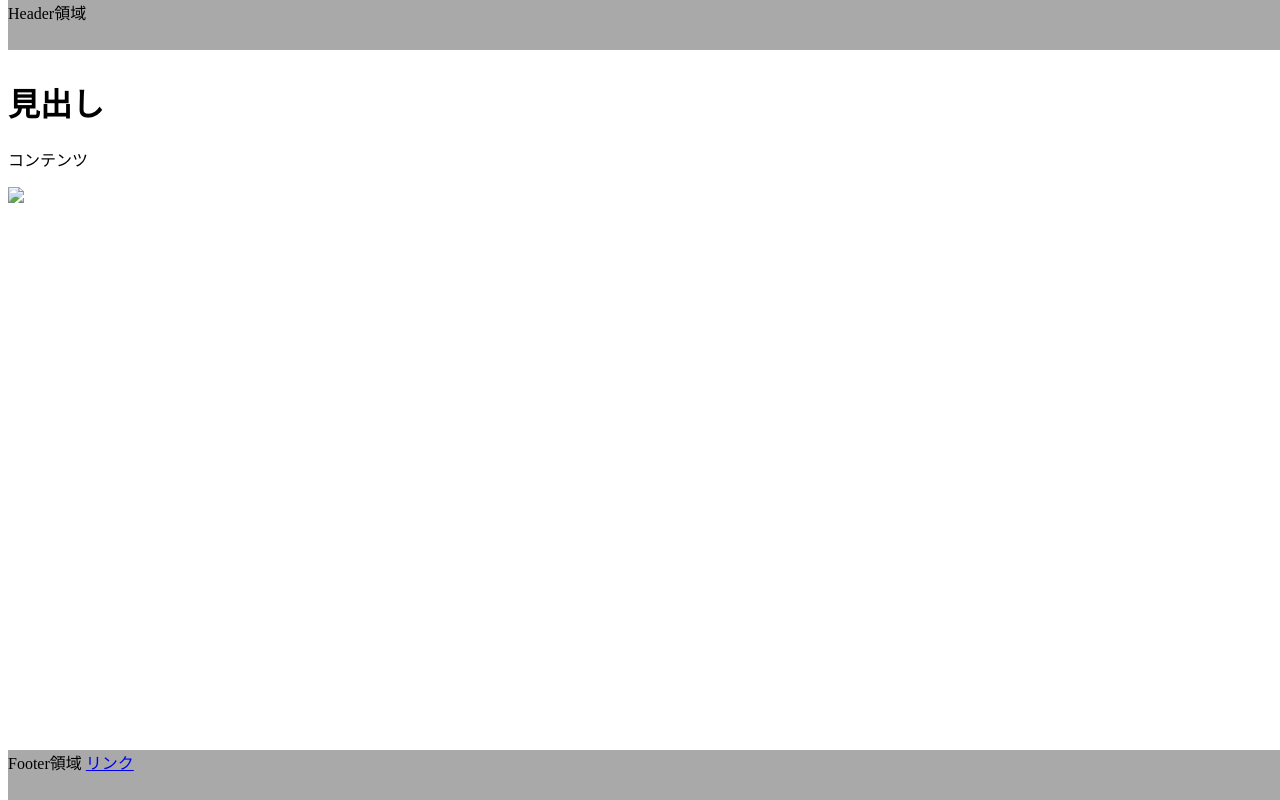
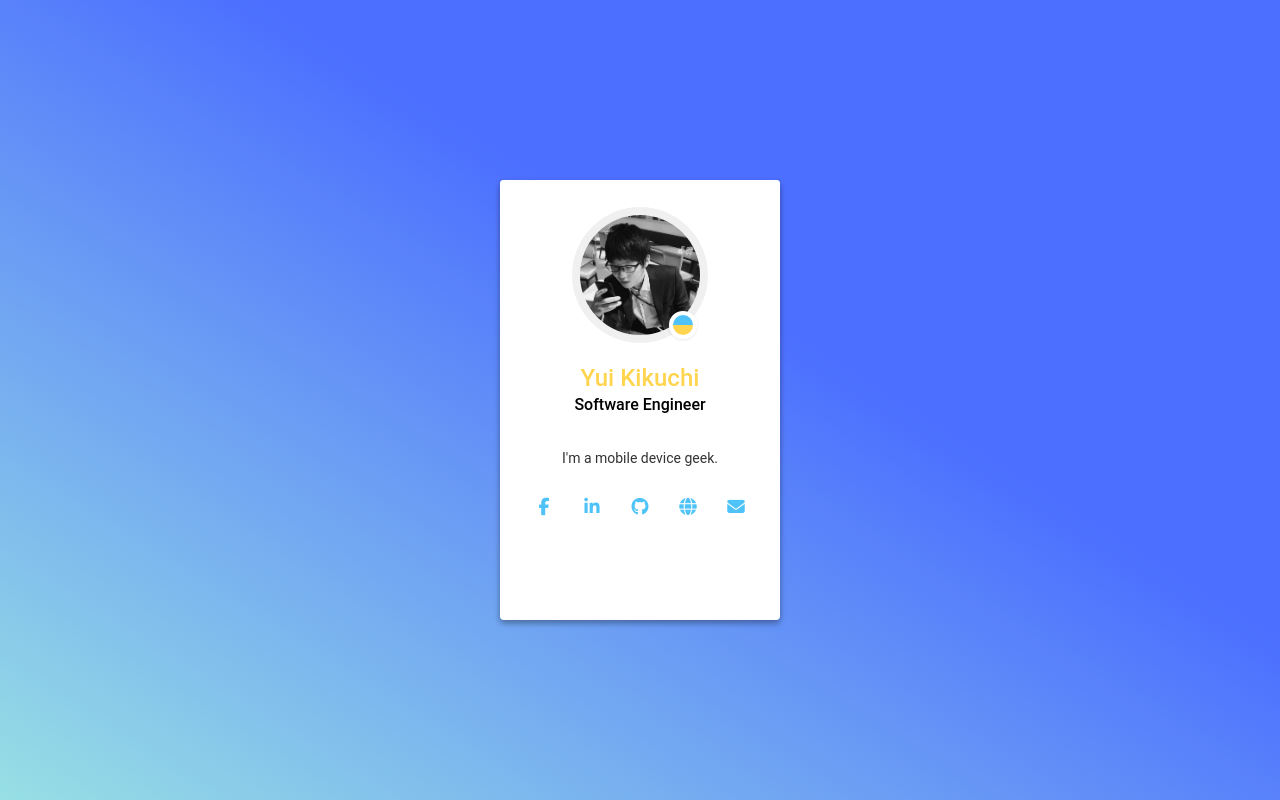
Before and after one commit to yuikikuchi/yuikikuchi.github.io, a plain HTML site: page index.html in a window 1280 px wide. Drawn offline with Linux system fonts and the light colour scheme.

Commit message:
profile update

```diff
--- /dev/null
+++ b/css/style.css
@@ -0,0 +1,500 @@
+html {
+  height: 100%;
+}
+
+body {
+  overflow: hidden;
+  background: linear-gradient(to bottom left, #4C6FFF 40%, #97DFE4 100%);
+  background-size: cover;
+  position: fixed;
+  padding: 0px;
+  margin: 0px;
+  width: 100%;
+  height: 100%;
+  font: normal 14px/1.618em "Roboto", sans-serif;
+  -webkit-font-smoothing: antialiased;
+}
+
+body:before {
+  content: "";
+  height: 0px;
+  padding: 0px;
+  border: 130em solid #313440;
+  position: absolute;
+  left: 50%;
+  top: 100%;
+  z-index: 2;
+  display: block;
+  -webkit-border-radius: 50%;
+  border-radius: 50%;
+  -webkit-transform: translate(-50%, -50%);
+  transform: translate(-50%, -50%);
+  -webkit-animation: puff 0.5s 1.8s cubic-bezier(0.55, 0.055, 0.675, 0.19) forwards, borderRadius 0.2s 2.3s linear forwards;
+  animation: puff 0.5s 1.8s cubic-bezier(0.55, 0.055, 0.675, 0.19) forwards, borderRadius 0.2s 2.3s linear forwards;
+}
+
+h1,
+h2 {
+  font-weight: 500;
+  margin: 0px 0px 5px 0px;
+}
+
+h1 {
+  font-size: 24px;
+}
+
+h2 {
+  font-size: 16px;
+}
+
+p {
+  margin: 0px;
+}
+
+.profile-card {
+  background: #FFD54F;
+  width: 56px;
+  height: 56px;
+  position: absolute;
+  left: 50%;
+  top: 50%;
+  z-index: 2;
+  overflow: hidden;
+  opacity: 0;
+  margin-top: 70px;
+  -webkit-transform: translate(-50%, -50%);
+  transform: translate(-50%, -50%);
+  -webkit-border-radius: 50%;
+  border-radius: 50%;
+  -webkit-box-shadow: 0px 3px 6px rgba(0, 0, 0, 0.16), 0px 3px 6px rgba(0, 0, 0, 0.23);
+  box-shadow: 0px 3px 6px rgba(0, 0, 0, 0.16), 0px 3px 6px rgba(0, 0, 0, 0.23);
+  -webkit-animation: init 0.5s 0.2s cubic-bezier(0.55, 0.055, 0.675, 0.19) forwards, moveDown 1s 0.8s cubic-bezier(0.6, -0.28, 0.735, 0.045) forwards, moveUp 1s 1.8s cubic-bezier(0.175, 0.885, 0.32, 1.275) forwards, materia 0.5s 2.7s cubic-bezier(0.86, 0, 0.07, 1) forwards;
+  animation: init 0.5s 0.2s cubic-bezier(0.55, 0.055, 0.675, 0.19) forwards, moveDown 1s 0.8s cubic-bezier(0.6, -0.28, 0.735, 0.045) forwards, moveUp 1s 1.8s cubic-bezier(0.175, 0.885, 0.32, 1.275) forwards, materia 0.5s 2.7s cubic-bezier(0.86, 0, 0.07, 1) forwards;
+}
+
+.profile-card header {
+  width: 179px;
+  height: 280px;
+  padding: 40px 20px 30px 20px;
+  display: inline-block;
+  float: left;
+  border-right: 2px dashed #EEEEEE;
+  background: #FFFFFF;
+  color: #000000;
+  margin-top: 50px;
+  opacity: 0;
+  text-align: center;
+  -webkit-animation: moveIn 1s 3.1s ease forwards;
+  animation: moveIn 1s 3.1s ease forwards;
+}
+
+.profile-card header h1 {
+  color: #FFD54F;
+}
+
+.profile-card header a {
+  display: inline-block;
+  text-align: center;
+  position: relative;
+  margin: 25px 30px;
+}
+
+.profile-card header a:after {
+  position: absolute;
+  content: "";
+  bottom: 3px;
+  right: 3px;
+  width: 20px;
+  height: 20px;
+  border: 4px solid #FFFFFF;
+  -webkit-transform: scale(0);
+  transform: scale(0);
+  background: -webkit-linear-gradient(top, #4FC3F7 0%, #4FC3F7 50%, #FFD54F 50%, #FFD54F 100%);
+  background: linear-gradient(#4FC3F7 0%, #4FC3F7 50%, #FFD54F 50%, #FFD54F 100%);
+  -webkit-border-radius: 50%;
+  border-radius: 50%;
+  -webkit-box-shadow: 0px 1px 3px rgba(0, 0, 0, 0.1);
+  box-shadow: 0px 1px 3px rgba(0, 0, 0, 0.1);
+  -webkit-animation: scaleIn 0.3s 3.5s ease forwards;
+  animation: scaleIn 0.3s 3.5s ease forwards;
+}
+
+.profile-card header a > img {
+  width: 120px;
+  max-width: 100%;
+  -webkit-border-radius: 50%;
+  border-radius: 50%;
+  -webkit-transition: -webkit-box-shadow 0.3s ease;
+  transition: box-shadow 0.3s ease;
+  -webkit-box-shadow: 0px 0px 0px 8px rgba(0, 0, 0, 0.06);
+  box-shadow: 0px 0px 0px 8px rgba(0, 0, 0, 0.06);
+}
+
+.profile-card header a:hover > img {
+  -webkit-box-shadow: 0px 0px 0px 12px rgba(0, 0, 0, 0.1);
+  box-shadow: 0px 0px 0px 12px rgba(0, 0, 0, 0.1);
+}
+
+.profile-card .profile-bio {
+  width: 175px;
+  height: 180px;
+  display: inline-block;
+  float: right;
+  padding: 50px 20px 30px 20px;
+  background: #FFFFFF;
+  color: #333333;
+  margin-top: 50px;
+  text-align: center;
+  opacity: 0;
+  -webkit-animation: moveIn 1s 3.1s ease forwards;
+  animation: moveIn 1s 3.1s ease forwards;
+}
+
+.profile-social-links {
+  width: 218px;
+  display: inline-block;
+  float: right;
+  margin: 0px;
+  padding: 15px 20px;
+  background: #FFFFFF;
+  margin-top: 50px;
+  text-align: center;
+  opacity: 0;
+  -webkit-box-sizing: border-box;
+  box-sizing: border-box;
+  -webkit-animation: moveIn 1s 3.1s ease forwards;
+  animation: moveIn 1s 3.1s ease forwards;
+}
+
+.profile-social-links li {
+  list-style: none;
+  margin: -5px 0px 0px 0px;
+  padding: 0px;
+  float: left;
+  width: 20%;
+  text-align: center;
+}
+
+.profile-social-links li a {
+  display: inline-block;
+  color: #4FC3F7;
+  width: 24px;
+  height: 24px;
+  padding: 6px;
+  position: relative;
+  overflow: hidden!important;
+  -webkit-border-radius: 50%;
+  border-radius: 50%;
+}
+
+.profile-social-links li a i {
+  position: relative;
+  z-index: 1;
+}
+
+.profile-social-links li a img,
+.profile-social-links li a svg {
+  width: 24px;
+}
+
+@-webkit-keyframes init {
+  0% {
+    width: 0px;
+    height: 0px;
+  }
+  100% {
+    width: 56px;
+    height: 56px;
+    margin-top: 0px;
+    opacity: 1;
+  }
+}
+
+@keyframes init {
+  0% {
+    width: 0px;
+    height: 0px;
+  }
+  100% {
+    width: 56px;
+    height: 56px;
+    margin-top: 0px;
+    opacity: 1;
+  }
+}
+
+@-webkit-keyframes puff {
+  0% {
+    top: 100%;
+    height: 0px;
+    padding: 0px;
+  }
+  100% {
+    top: 50%;
+    height: 100%;
+    padding: 0px 100%;
+  }
+}
+
+@keyframes puff {
+  0% {
+    top: 100%;
+    height: 0px;
+    padding: 0px;
+  }
+  100% {
+    top: 50%;
+    height: 100%;
+    padding: 0px 100%;
+  }
+}
+
+@-webkit-keyframes borderRadius {
+  0% {
+    -webkit-border-radius: 50%;
+  }
+  100% {
+    -webkit-border-radius: 0px;
+  }
+}
+
+@keyframes borderRadius {
+  0% {
+    -webkit-border-radius: 50%;
+  }
+  100% {
+    border-radius: 0px;
+  }
+}
+
+@-webkit-keyframes moveDown {
+  0% {
+    top: 50%;
+  }
+  50% {
+    top: 40%;
+  }
+  100% {
+    top: 100%;
+  }
+}
+
+@keyframes moveDown {
+  0% {
+    top: 50%;
+  }
+  50% {
+    top: 40%;
+  }
+  100% {
+    top: 100%;
+  }
+}
+
+@-webkit-keyframes moveUp {
+  0% {
+    background: #FFD54F;
+    top: 100%;
+  }
+  50% {
+    top: 40%;
+  }
+  100% {
+    top: 50%;
+    background: #E0E0E0;
+  }
+}
+
+@keyframes moveUp {
+  0% {
+    background: #FFD54F;
+    top: 100%;
+  }
+  50% {
+    top: 40%;
+  }
+  100% {
+    top: 50%;
+    background: #E0E0E0;
+  }
+}
+
+@-webkit-keyframes materia {
+  0% {
+    background: #E0E0E0;
+  }
+  50% {
+    -webkit-border-radius: 4px;
+  }
+  100% {
+    width: 440px;
+    height: 280px;
+    background: #FFFFFF;
+    -webkit-border-radius: 4px;
+  }
+}
+
+@keyframes materia {
+  0% {
+    background: #E0E0E0;
+  }
+  50% {
+    border-radius: 4px;
+  }
+  100% {
+    width: 440px;
+    height: 280px;
+    background: #FFFFFF;
+    border-radius: 4px;
+  }
+}
+
+@-webkit-keyframes moveIn {
+  0% {
+    margin-top: 50px;
+    opacity: 0;
+  }
+  100% {
+    opacity: 1;
+    margin-top: -20px;
+  }
+}
+
+@keyframes moveIn {
+  0% {
+    margin-top: 50px;
+    opacity: 0;
+  }
+  100% {
+    opacity: 1;
+    margin-top: -20px;
+  }
+}
+
+@-webkit-keyframes scaleIn {
+  0% {
+    -webkit-transform: scale(0);
+  }
+  100% {
+    -webkit-transform: scale(1);
+  }
+}
+
+@keyframes scaleIn {
+  0% {
+    transform: scale(0);
+  }
+  100% {
+    transform: scale(1);
+  }
+}
+
+@-webkit-keyframes ripple {
+  0% {
+    transform: scale3d(0, 0, 0);
+  }
+  50%,
+  100% {
+    -webkit-transform: scale3d(1, 1, 1);
+  }
+  100% {
+    opacity: 0;
+  }
+}
+
+@keyframes ripple {
+  0% {
+    transform: scale3d(0, 0, 0);
+  }
+  50%,
+  100% {
+    transform: scale3d(1, 1, 1);
+  }
+  100% {
+    opacity: 0;
+  }
+}
+
+@media screen and (min-aspect-ratio: 4/3) {
+  body {
+    background-size: cover;
+  }
+  body:before {
+    width: 0px;
+  }
+  @ -webkit-keyframes puff {
+    0% {
+      top: 100%;
+      width: 0px;
+      padding-bottom: 0px;
+    }
+    100% {
+      top: 50%;
+      width: 100%;
+      padding-bottom: 100%;
+    }
+  }
+  @keyframes puff {
+    0% {
+      top: 100%;
+      width: 0px;
+      padding-bottom: 0px;
+    }
+    100% {
+      top: 50%;
+      width: 100%;
+      padding-bottom: 100%;
+    }
+  }
+}
+
+@media screen and (min-height: 480px) {
+  .profile-card header {
+    width: auto;
+    height: auto;
+    padding: 30px 20px;
+    display: block;
+    float: none;
+    border-right: none;
+  }
+  .profile-card .profile-bio {
+    width: auto;
+    height: auto;
+    padding: 15px 20px 30px 20px;
+    display: block;
+    float: none;
+  }
+  .profile-social-links {
+    width: 100%;
+    display: block;
+    float: none;
+  }
+  @ -webkit-keyframes materia {
+    0% {
+      background: #E0E0E0;
+    }
+    50% {
+      -webkit-border-radius: 4px;
+    }
+    100% {
+      width: 280px;
+      height: 440px;
+      background: #FFFFFF;
+      -webkit-border-radius: 4px;
+    }
+  }
+  @keyframes materia {
+    0% {
+      background: #E0E0E0;
+    }
+    50% {
+      border-radius: 4px;
+    }
+    100% {
+      width: 280px;
+      height: 440px;
+      background: #FFFFFF;
+      border-radius: 4px;
+    }
+  }
+}
--- a/index.html
+++ b/index.html
@@ -3,19 +3,52 @@
 <head>
   <meta charset="UTF-8">
   <title>HTML Sample</title>
-  <link rel="stylesheet" href="style.css">
-  <script type="text/javascript" src="sample.js"></script>
+  <link rel="stylesheet" href="css/style.css">
+  <script src="https://kit.fontawesome.com/b09f5b1af2.js" crossorigin="anonymous"></script>
 </head>
 <body>
-  <div class="header">Header領域</div>
-  <div class="main">
-    <h1>見出し</h1>
-    <p>コンテンツ</p>
-    <img src="img/sample1.jpg">
-  </div>
-  <div class="footer">
-    <span>Footer領域</span>
-    <a href="#">リンク</a>
-  </div>
+  <aside class="profile-card">
+    <header>
+      <a target="_blank" href="#">
+        <img src="img/profile.jpg" class="hoverZoomLink">
+      </a>
+
+      <h1>Yui Kikuchi</h1>
+
+      <h2>Software Engineer</h2>
+    </header>
+
+    <div class="profile-bio">
+      <p>I'm a mobile device geek.</p>
+    </div>
+
+    <ul class="profile-social-links">
+      <li>
+        <a target="_blank" href="https://www.facebook.com/yui.kikuchi.93">
+          <i class="fa fa-facebook fa-lg"></i>
+        </a>
+      </li>
+      <li>
+        <a target="_blank" href="https://www.linkedin.com/in/yuikikuchi">
+          <i class="fab fa-linkedin-in fa-lg"></i>
+        </a>
+      </li>
+      <li>
+        <a target="_blank" href="https://github.com/yuikikuchi">
+          <i class="fa fa-github fa-lg"></i>
+        </a>
+      </li>
+      <li>
+        <a target="_blank" href="https://smartfix119.com">
+          <i class="fas fa-globe fa-lg"></i>
+        </a>
+      </li>
+      <li>
+        <a target="_blank" href="mailto:yui.kikuchi@rakuten.jp">
+          <i class="fas fa-envelope fa-lg"></i>
+        </a>
+      </li>
+    </ul>
+  </aside>
 </body>
 </html>
--- a/style.css
+++ /dev/null
@@ -1,20 +0,0 @@
-.header {
-  position: fixed;
-  top: 0;
-  width: 100%;
-  height: 50px;
-  background-color: darkgrey;
-}
-
-.main {
-  padding-top: 50px;
-  overflow: auto;
-}
-
-.footer {
-  position: fixed;
-  bottom: 0;
-  width: 100%;
-  height: 50px;
-  background-color: darkgrey;
-}
```
Also changed, not shown: img/profile.jpg (added).
